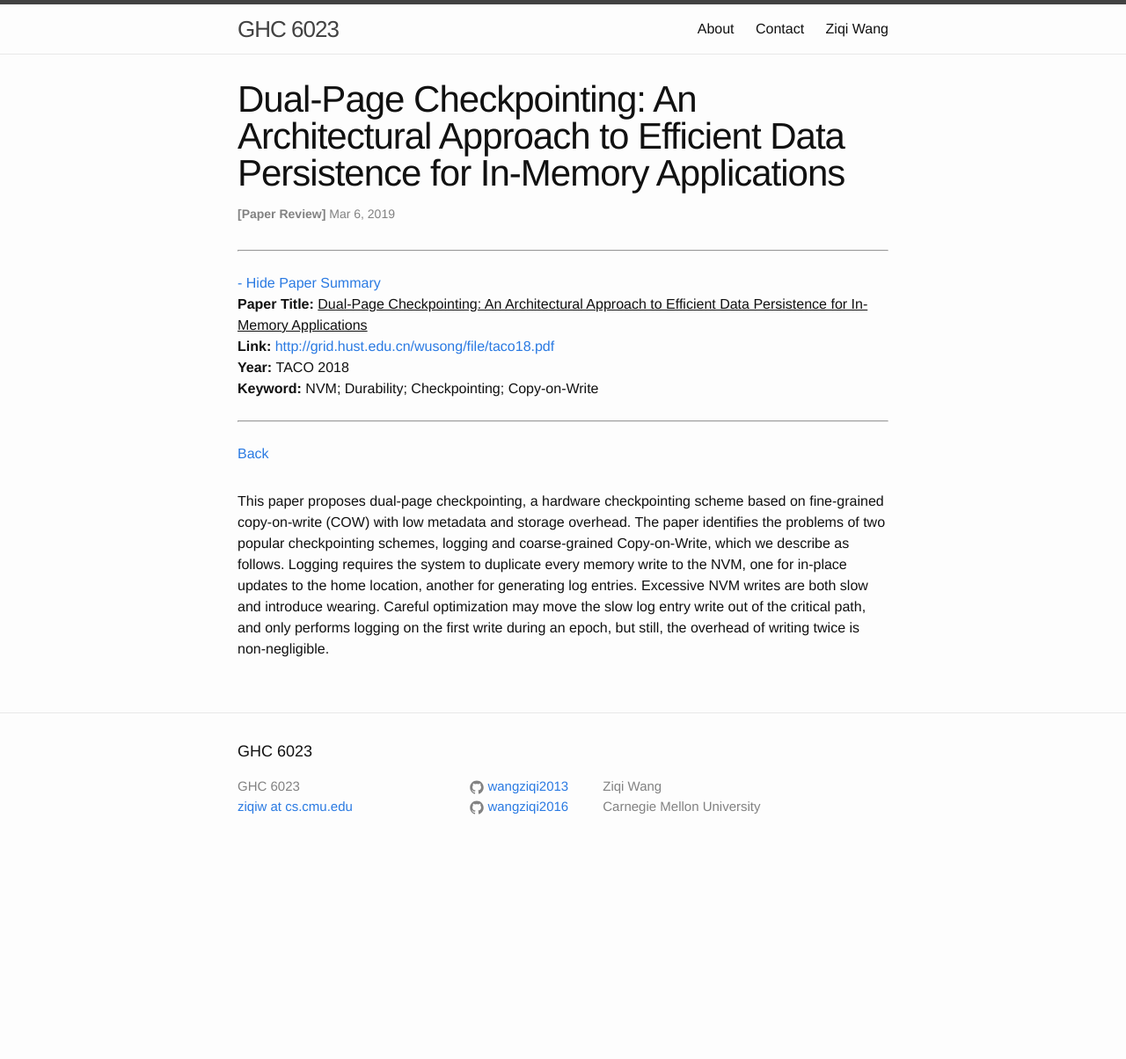
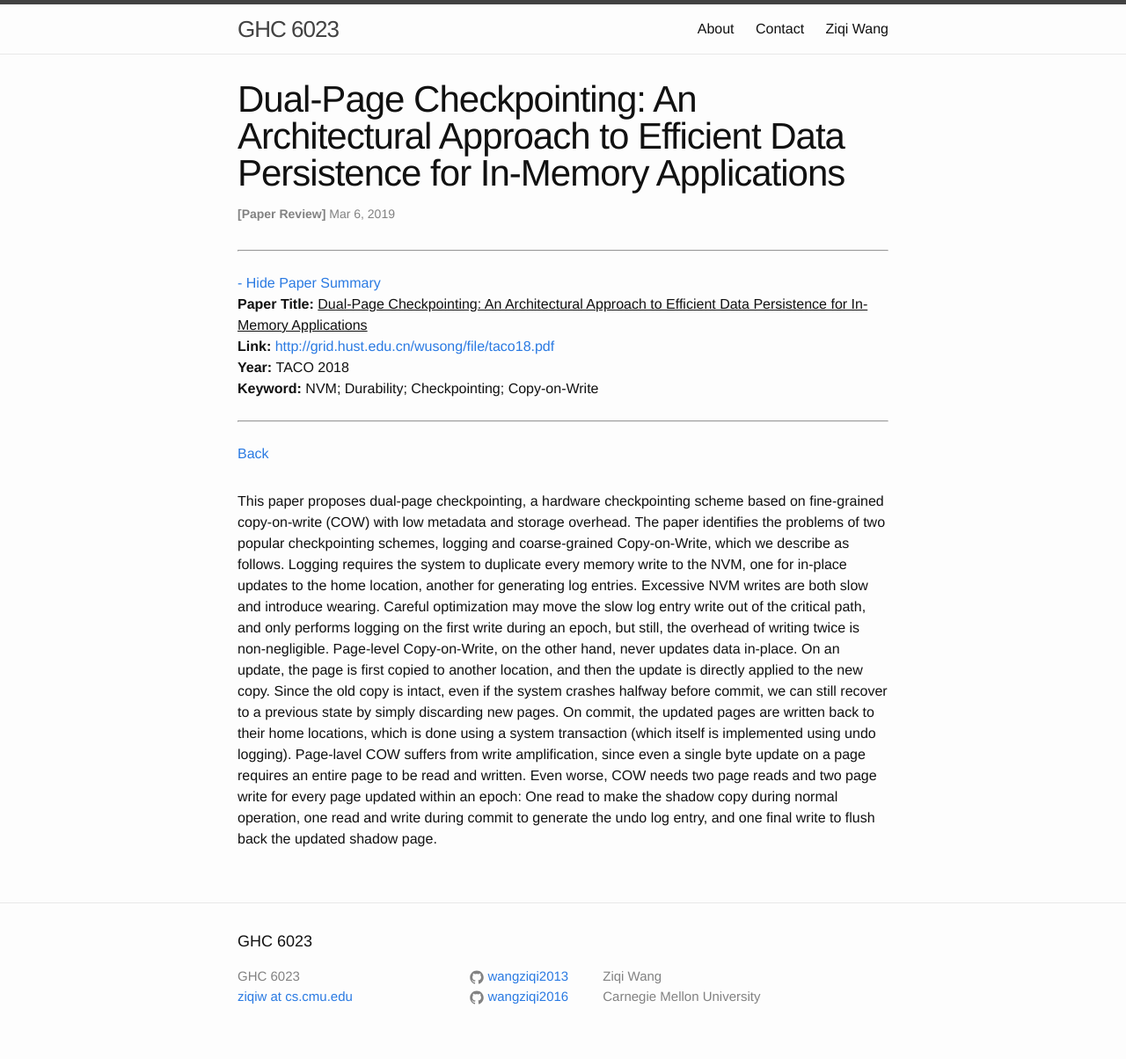
Before and after one commit to wangziqi2013/wangziqi2013.github.io, a Jekyll site: the page built from _posts/2019-03-05-Dual-Page-Ckpt.markdown, in a window 1280 px wide. Shown: the whole page at 88% size. Built offline with Jekyll 4.4.1, drawn with Linux system fonts in a browser that asks for light colours; before the commit the page ends 988 px from its top, so only the background shows below that.

Commit message:
Finish COW

```diff
--- a/_posts/2019-03-05-Dual-Page-Ckpt.markdown
+++ b/_posts/2019-03-05-Dual-Page-Ckpt.markdown
@@ -19,3 +19,11 @@ and coarse-grained Copy-on-Write, which we describe as follows. Logging requires
 write to the NVM, one for in-place updates to the home location, another for generating log entries. Excessive NVM writes
 are both slow and introduce wearing. Careful optimization may move the slow log entry write out of the critical path,
 and only performs logging on the first write during an epoch, but still, the overhead of writing twice is non-negligible.
+Page-level Copy-on-Write, on the other hand, never updates data in-place. On an update, the page is first copied to
+another location, and then the update is directly applied to the new copy. Since the old copy is intact, even if the
+system crashes halfway before commit, we can still recover to a previous state by simply discarding new pages. On commit,
+the updated pages are written back to their home locations, which is done using a system transaction (which itself is
+implemented using undo logging). Page-lavel COW suffers from write amplification, since even a single byte update on
+a page requires an entire page to be read and written. Even worse, COW needs two page reads and two page write for every
+page updated within an epoch: One read to make the shadow copy during normal operation, one read and write during
+commit to generate the undo log entry, and one final write to flush back the updated shadow page.
```
